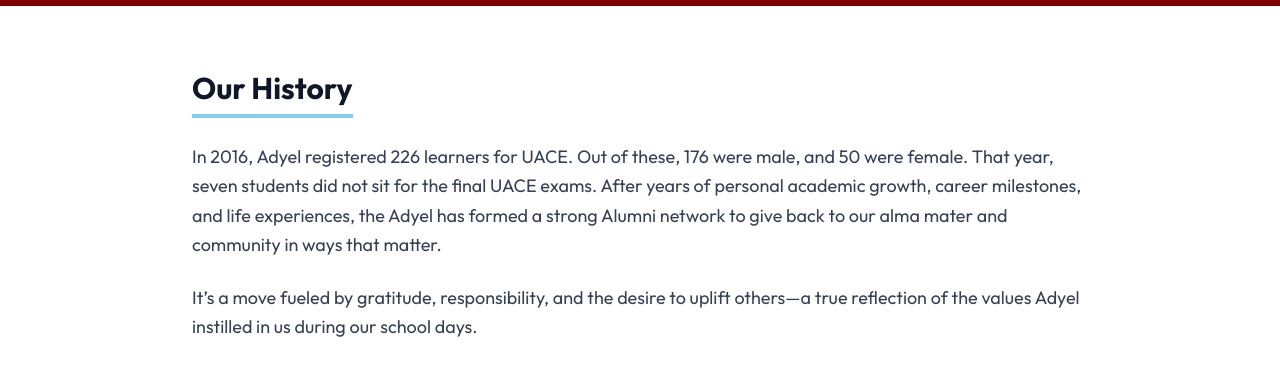
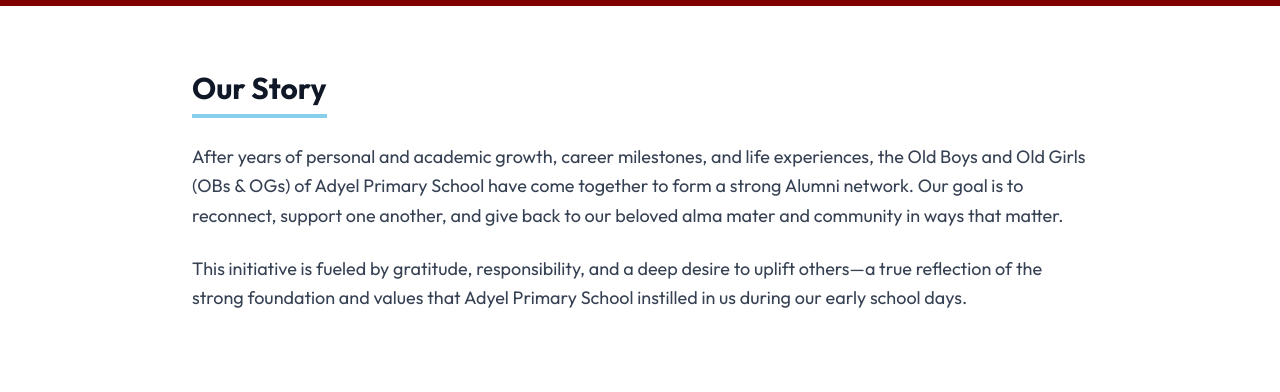
Before and after one commit to amuka-tech/adyelps, a Next.js app: page /about in a window 1280 px wide. Shown: the part 327-719 px from the top of the page. Built offline with nearby package versions, Linux system fonts and the light colour scheme; no server answers.

Commit message:
Content: Rewrite About Us section to focus on Adyel Primary School OBs and OGs

```diff
--- a/src/app/about/page.tsx
+++ b/src/app/about/page.tsx
@@ -26,16 +26,12 @@
       <section className="py-16 bg-white">
         <div className="container mx-auto px-4">
           <div className="max-w-4xl mx-auto">
-            <h2 className="text-3xl font-bold text-gray-900 mb-6 border-b-4 border-skyblue inline-block pb-2">Our History</h2>
+            <h2 className="text-3xl font-bold text-gray-900 mb-6 border-b-4 border-skyblue inline-block pb-2">Our Story</h2>
             <p className="text-lg text-gray-700 leading-relaxed mb-6">
-              In 2016, Adyel registered 226 learners for UACE. Out of these, 176 were male, and 50 were female.
-              That year, seven students did not sit for the final UACE exams. After years of personal academic growth,
-              career milestones, and life experiences, the Adyel has formed a strong Alumni network to give back
-              to our alma mater and community in ways that matter.
+              After years of personal and academic growth, career milestones, and life experiences, the Old Boys and Old Girls (OBs & OGs) of Adyel Primary School have come together to form a strong Alumni network. Our goal is to reconnect, support one another, and give back to our beloved alma mater and community in ways that matter.
             </p>
             <p className="text-lg text-gray-700 leading-relaxed mb-6">
-              It’s a move fueled by gratitude, responsibility, and the desire to uplift others—a true reflection of the
-              values Adyel instilled in us during our school days.
+              This initiative is fueled by gratitude, responsibility, and a deep desire to uplift others—a true reflection of the strong foundation and values that Adyel Primary School instilled in us during our early school days.
             </p>
           </div>
         </div>
```
